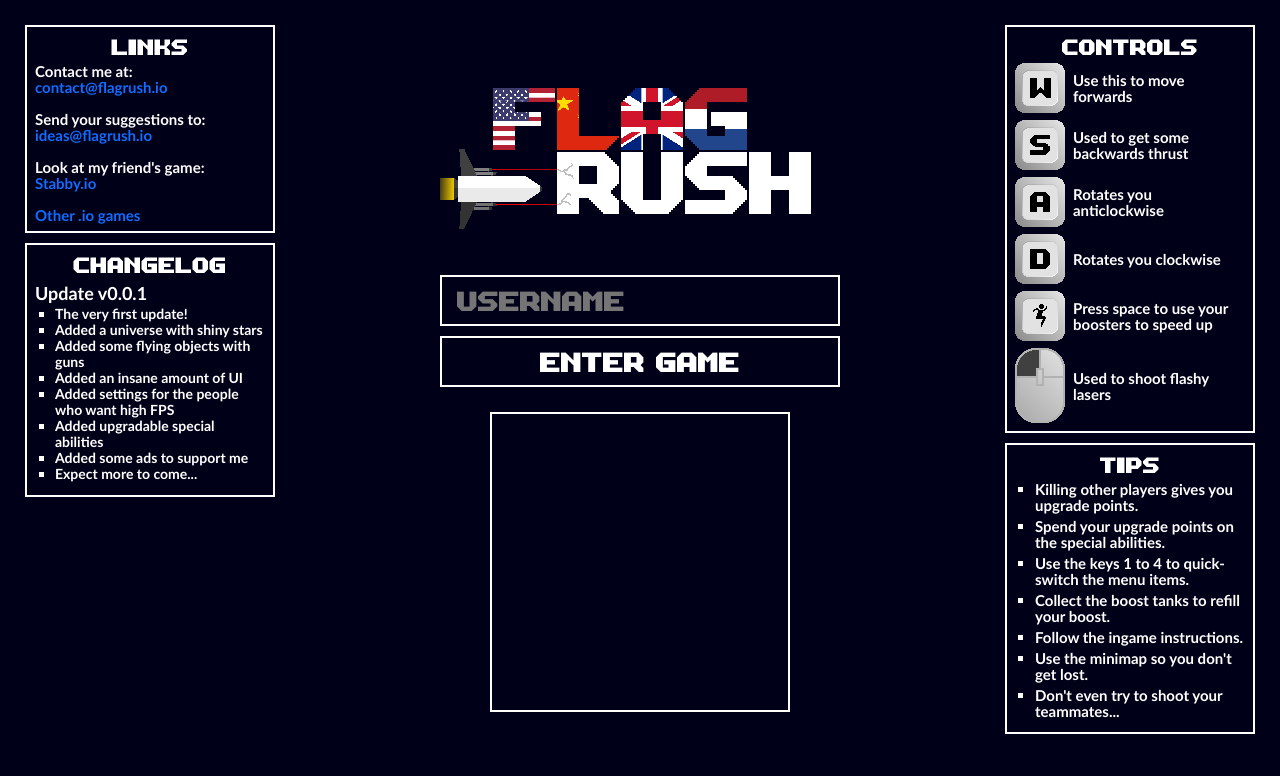
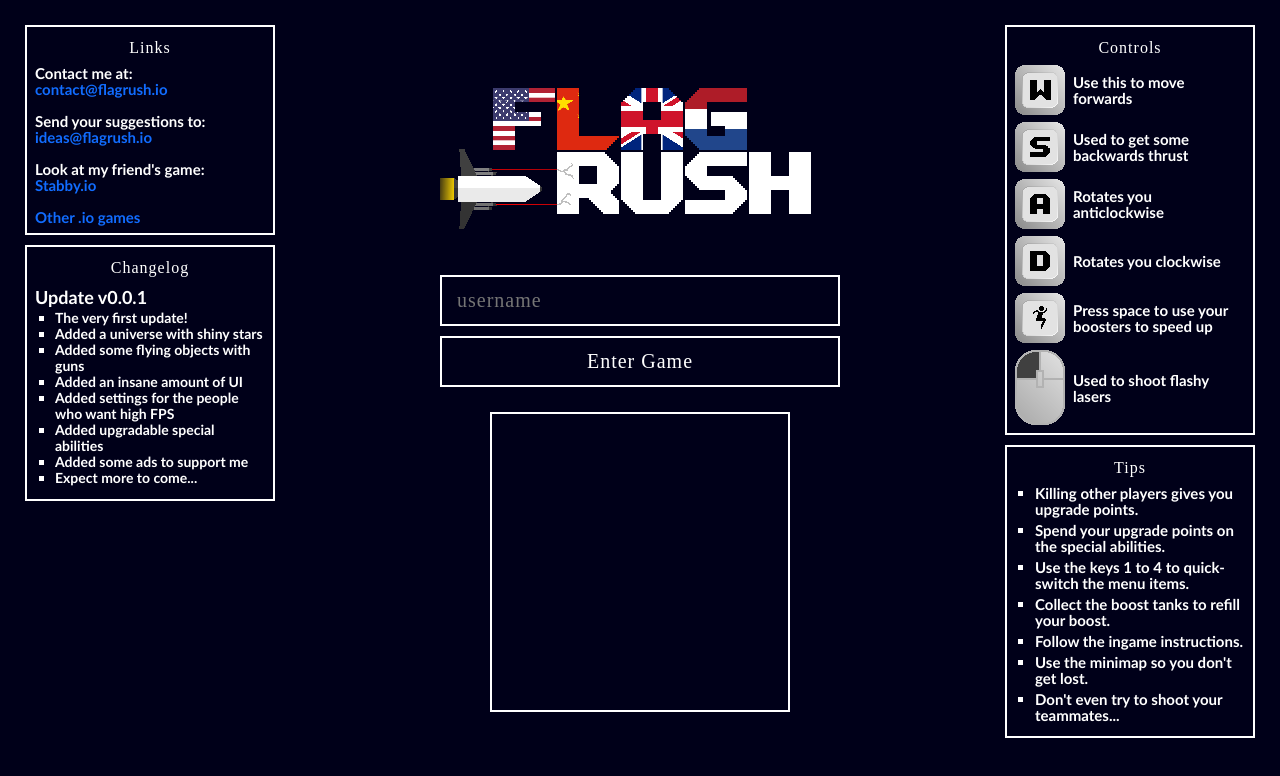
Before and after one commit to JortHub/flagrush, a website: page public/index.html in a window 1280 px wide. Drawn offline with nearby package versions, Linux system fonts and the light colour scheme; no server answers.

Commit message:
Updated fonts

```diff
--- a/public/css/fonts.css
+++ b/public/css/fonts.css
@@ -1,6 +1,6 @@
 @font-face {
 	font-family: 'm12';
-    src: url('../fonts/m12.ttf');
+    src: local('../fonts/m12.ttf');
     font-style: normal;
     font-weight: normal;
 }
```
